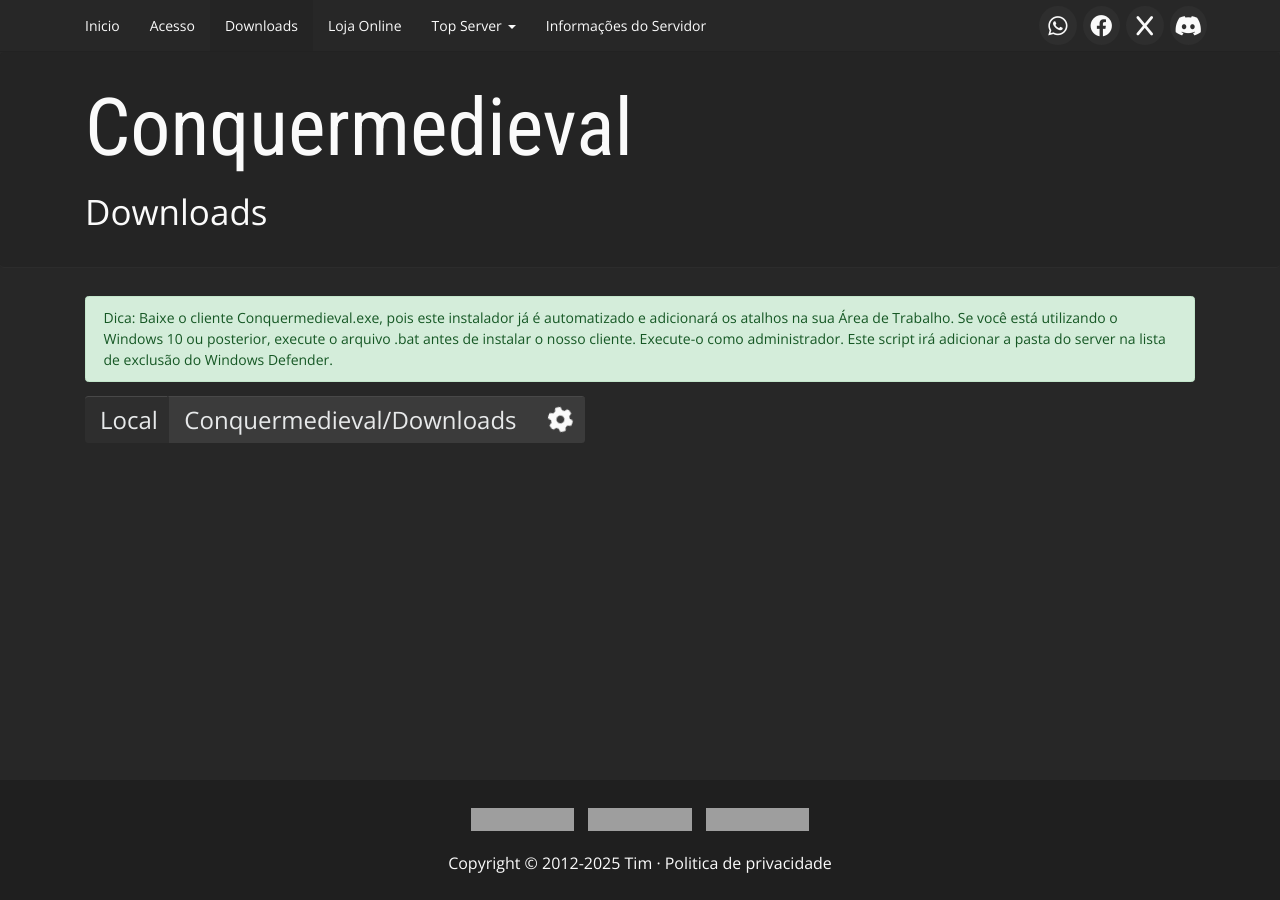
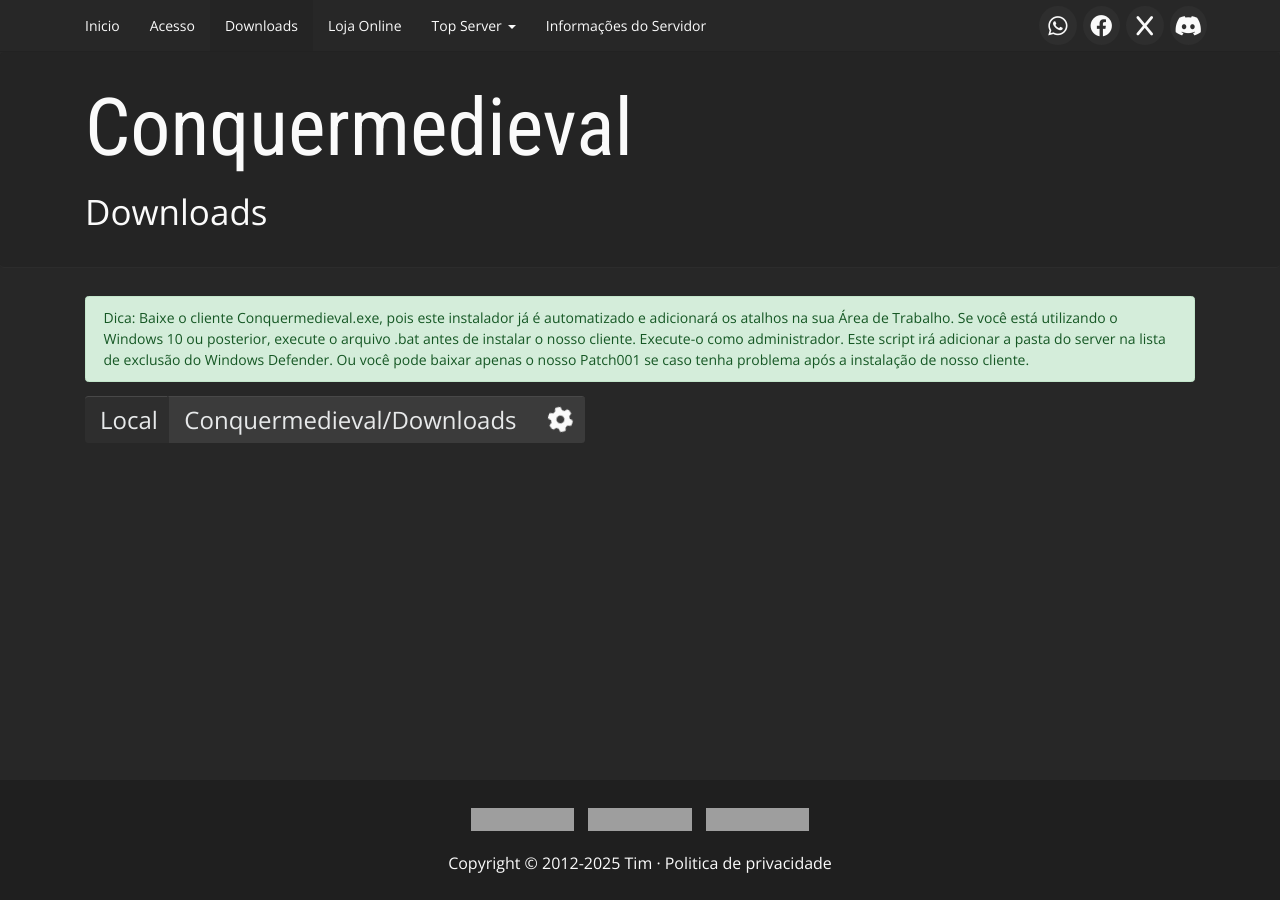
Before and after one commit to conquermedieval/conquermedieval.github.io, a Jekyll site: the page built from downloads.html, in a window 1280 px wide. Built offline with Jekyll 4.4.1, drawn with Linux system fonts in a browser that asks for light colours; grey boxes are pictures that could not be loaded.

Commit message:
Update downloads.html

```diff
--- a/downloads.html
+++ b/downloads.html
@@ -5,7 +5,7 @@
 
 <div class="container-downloads">
     <div class="container">
-        <p class="alert alert-success">Dica: Baixe o cliente Conquermedieval.exe, pois este instalador já é automatizado e adicionará os atalhos na sua Área de Trabalho. Se você está utilizando o Windows 10 ou posterior, execute o arquivo .bat antes de instalar o nosso cliente. Execute-o como administrador. Este script irá adicionar a pasta do server na lista de exclusão do Windows Defender.</p>
+        <p class="alert alert-success">Dica: Baixe o cliente Conquermedieval.exe, pois este instalador já é automatizado e adicionará os atalhos na sua Área de Trabalho. Se você está utilizando o Windows 10 ou posterior, execute o arquivo .bat antes de instalar o nosso cliente. Execute-o como administrador. Este script irá adicionar a pasta do server na lista de exclusão do Windows Defender. Ou você pode baixar apenas o nosso Patch001 se caso tenha problema após a instalação de nosso cliente.</p>
          <div class="text-center">
         <div class="downloads-repo-container input-group">
             <div class="input-group-prepend">
```
